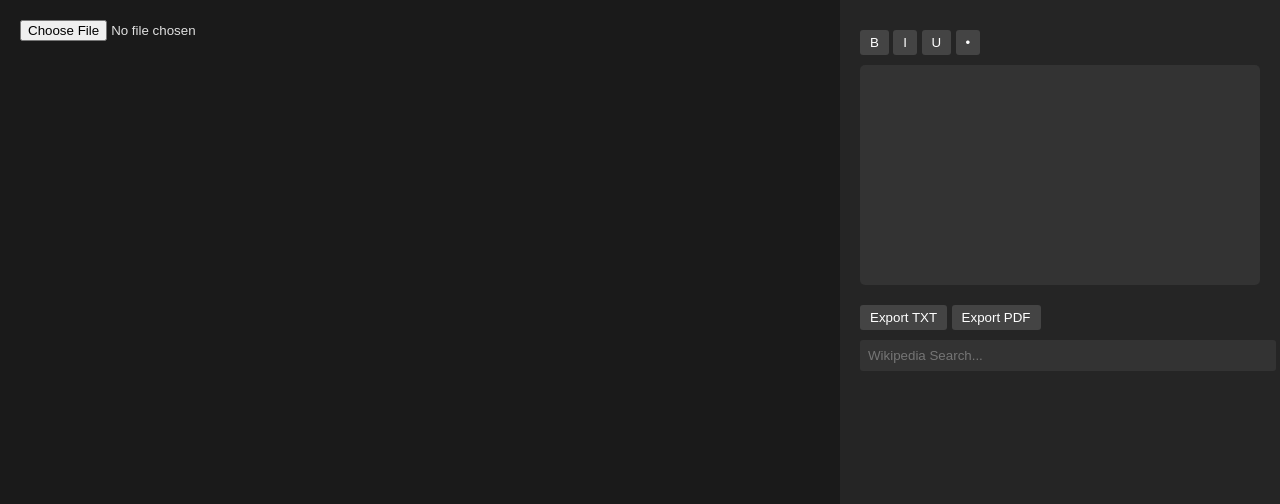
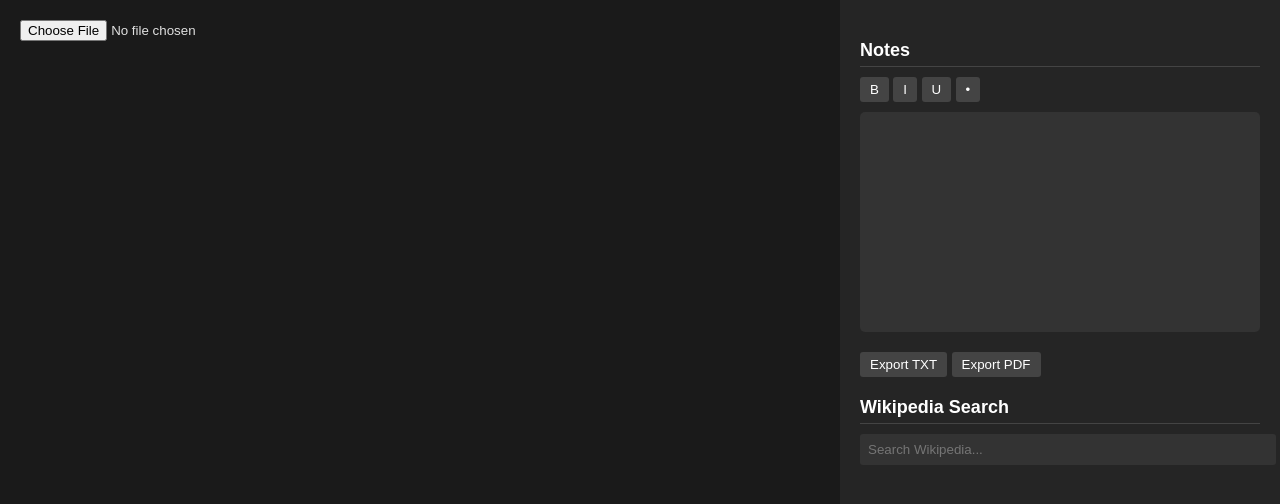
Before and after one commit to damano-test/damano-test.github.io, a plain HTML site: page index.html in a window 1280 px wide. Drawn offline with Linux system fonts and the light colour scheme.

Commit message:
improved ui with section headers

```diff
--- a/index.html
+++ b/index.html
@@ -85,6 +85,13 @@
         .search-result a {
             color: #1e90ff;
         }
+        h2 {
+            color: #fff;
+            margin: 20px 0 10px;
+            font-size: 18px;
+            border-bottom: 1px solid #444;
+            padding-bottom: 5px;
+        }
     </style>
     <script src="https://cdnjs.cloudflare.com/ajax/libs/pdf.js/2.9.359/pdf.min.js"></script>
     <script src="https://cdnjs.cloudflare.com/ajax/libs/html2pdf.js/0.10.1/html2pdf.bundle.min.js"></script>
@@ -103,6 +110,7 @@
             <canvas id="pdf-canvas"></canvas>
         </div>
         <div id="right-column">
+            <h2>Notes</h2>
             <div id="format-buttons">
                 <button onclick="document.execCommand('bold')">B</button>
                 <button onclick="document.execCommand('italic')">I</button>
@@ -114,7 +122,8 @@
                 <button onclick="exportTxt()">Export TXT</button>
                 <button onclick="exportPdf()">Export PDF</button>
             </div>
-            <input type="text" id="search-input" placeholder="Wikipedia Search...">
+            <h2>Wikipedia Search</h2>
+            <input type="text" id="search-input" placeholder="Search Wikipedia...">
             <div id="search-results"></div>
         </div>
     </div>
```
